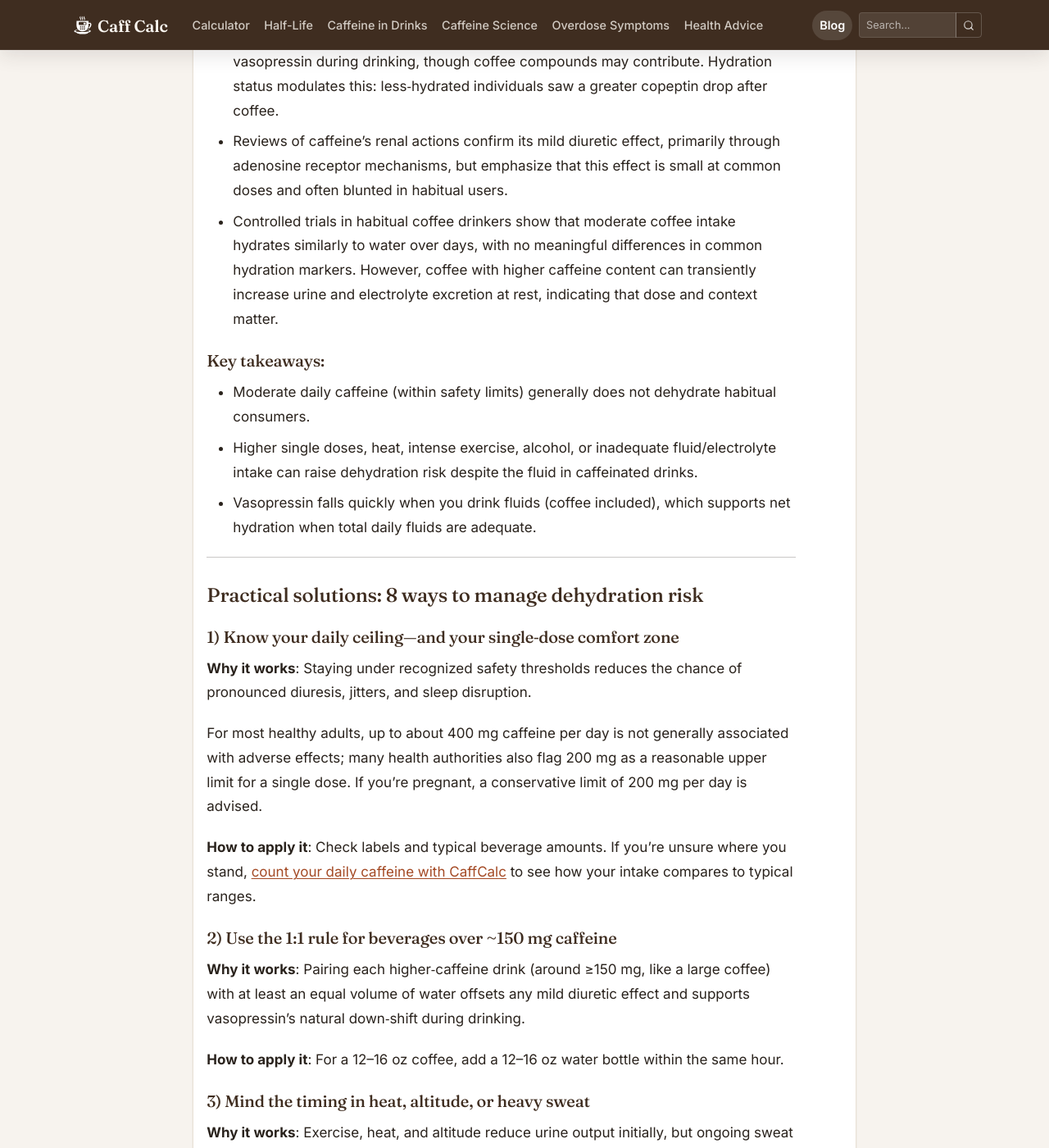
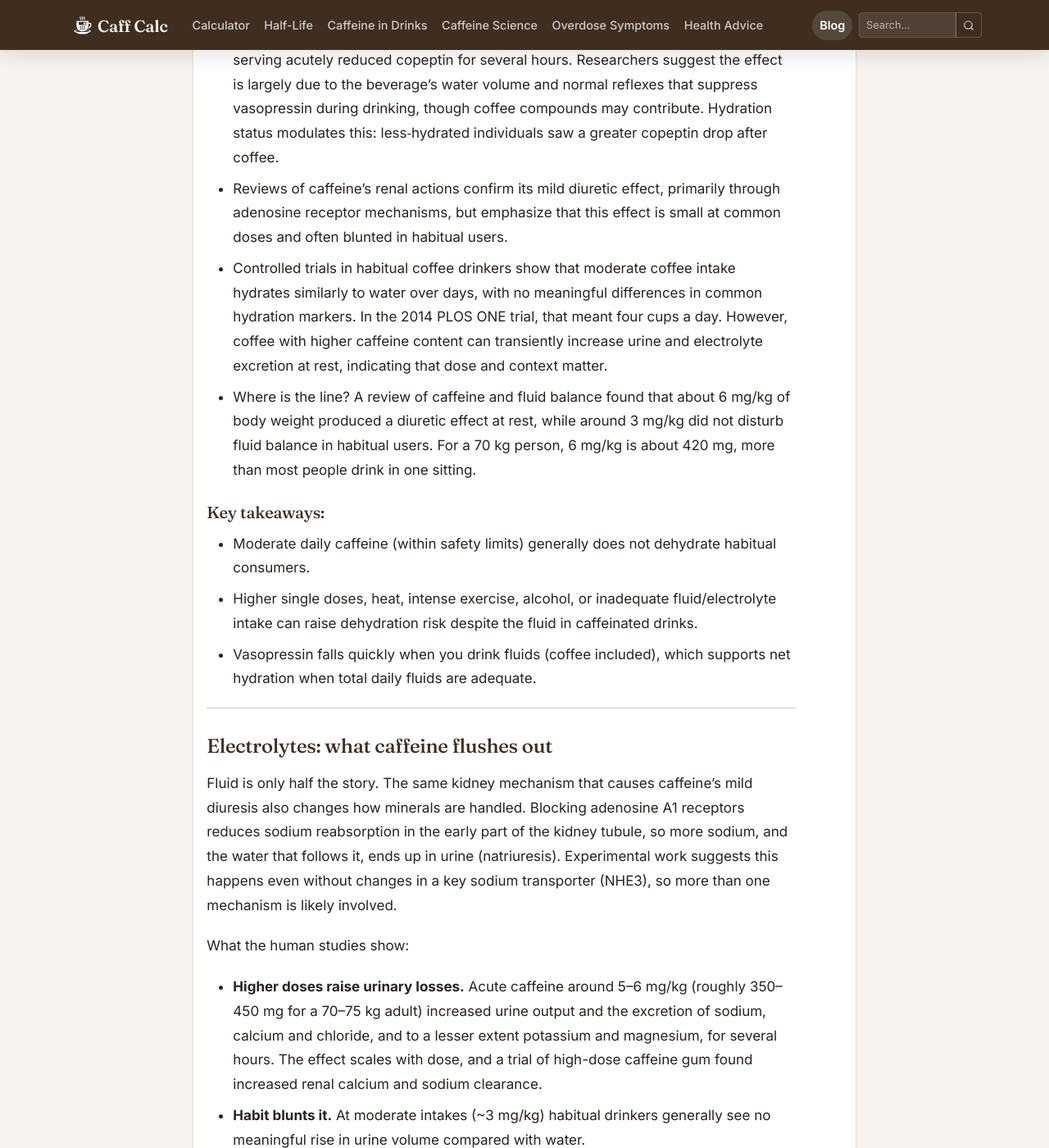
Before and after one commit to IUshakovsky/caff-calc, a Jekyll site: the page built from _posts/2026-03-31-caffeine-vasopressin-dehydration.md, in a window 1280 px wide and 1400 px high, scrolled down 1945 px. Shown: the whole window at 82% size. Built offline with Jekyll 4.4.1, drawn with Linux system fonts in a browser that asks for light colours; comment, search, counter and statistics services are not loaded; some of the changed text lies outside the part shown.

Commit message:
oct 1.2: merge hydration cluster into caffeine-vasopressin-dehydration
Moves dose thresholds, sleep and athlete context from hydration-caffeine
and the electrolyte material from caffeine-electrolyte-balance, with
sources, and redirects their URLs. Title broadened to the main intent:
"Does Caffeine Dehydrate You? Vasopressin, Electrolytes and Real Limits".

Co-Authored-By: Claude Opus 5.5 <noreply@anthropic.com>

```diff
--- a/_posts/2026-03-31-caffeine-vasopressin-dehydration.md
+++ b/_posts/2026-03-31-caffeine-vasopressin-dehydration.md
@@ -1,19 +1,27 @@
 ---
 layout: post
-title: "Caffeine and Vasopressin: A Practical Guide to Dehydration Risk"
+title: "Does Caffeine Dehydrate You? Vasopressin, Electrolytes and Real Limits"
+seo_title: "Does Caffeine Dehydrate You? What the Studies Show"
+description: "Moderate coffee hydrates about as well as water in habitual drinkers. Where the diuretic effect starts, which electrolytes you lose, and how to stay balanced."
 date: 2026-03-31 03:00:00 +0000
-tags: [caffeine and vasopressin, dehydration risk, caffeine hydration, diuretic effect, coffee]
-excerpt: "Is caffeine dehydrating? Learn how caffeine interacts with vasopressin (ADH), what the science says about hydration, and how to manage your intake to reduce dehydration risk."
+last_modified_at: 2026-10-13
+tags: [caffeine and vasopressin, dehydration risk, caffeine hydration, diuretic effect, coffee, caffeine, hydration, sleep, hydration-myths, caffeine-diet, caffeine electrolyte balance, sodium potassium, magnesium, calcium]
+excerpt: "Is caffeine dehydrating? How caffeine interacts with vasopressin (ADH) and your kidneys, which electrolytes it flushes, and the doses where dehydration risk actually starts."
 image: "/assets/images/blog/caffeine-vasopressin-dehydration.jpg"
-redirect_from: /2026/03/31/caffeine-vasopressin-dehydration/
-drinks: [brewed-coffee, black-tea]
-related_posts: [hydration-caffeine, caffeine-electrolyte-balance, caffeine-kidney-stones-prevention]
+redirect_from:
+  - /2026/03/31/caffeine-vasopressin-dehydration/
+  - /blog/hydration-caffeine/
+  - /2025/10/17/hydration-caffeine/
+  - /blog/caffeine-electrolyte-balance/
+  - /2026/03/11/caffeine-electrolyte-balance/
+drinks: [brewed-coffee, black-tea, cola-soda, latte]
+related_posts: [caffeine-kidney-stones-prevention]
 ---
 
 
 You've heard it a thousand times: "Coffee dehydrates you." Yet most of us feel fine after a morning cup—and our daily fluids add up just fine. Where does the truth land?
 
-The answer lives at the intersection of caffeine's mild diuretic effect and vasopressin (also called antidiuretic hormone, or ADH), the body's water‑regulation switch. In this guide, we unpack how caffeine and vasopressin interact, what recent studies show, and how to set simple habits that keep you hydrated—even if you love coffee.
+The answer lives at the intersection of caffeine's mild diuretic effect and vasopressin (also called antidiuretic hormone, or ADH), the body's water‑regulation switch. In this guide, we unpack how caffeine and vasopressin interact, what recent studies show, what caffeine does to your electrolytes, and how to set simple habits that keep you hydrated—even if you love coffee.
 
 Along the way, you'll see when dehydration risks rise, how much caffeine is considered safe, and how to use practical ratios that work in busy, real‑world routines.
 
@@ -42,13 +50,29 @@ Caffeine influences hydration through two main pathways:
 
 - Coffee intake has been linked to lower circulating copeptin (a stable marker that mirrors vasopressin). In a randomized cross‑over experiment, a standard coffee serving acutely reduced copeptin for several hours. Researchers suggest the effect is largely due to the beverage's water volume and normal reflexes that suppress vasopressin during drinking, though coffee compounds may contribute. Hydration status modulates this: less‑hydrated individuals saw a greater copeptin drop after coffee.
 - Reviews of caffeine's renal actions confirm its mild diuretic effect, primarily through adenosine receptor mechanisms, but emphasize that this effect is small at common doses and often blunted in habitual users.
-- Controlled trials in habitual coffee drinkers show that moderate coffee intake hydrates similarly to water over days, with no meaningful differences in common hydration markers. However, coffee with higher caffeine content can transiently increase urine and electrolyte excretion at rest, indicating that dose and context matter.
+- Controlled trials in habitual coffee drinkers show that moderate coffee intake hydrates similarly to water over days, with no meaningful differences in common hydration markers. In the 2014 PLOS ONE trial, that meant four cups a day. However, coffee with higher caffeine content can transiently increase urine and electrolyte excretion at rest, indicating that dose and context matter.
+- Where is the line? A review of caffeine and fluid balance found that about 6 mg/kg of body weight produced a diuretic effect at rest, while around 3 mg/kg did not disturb fluid balance in habitual users. For a 70 kg person, 6 mg/kg is about 420 mg, more than most people drink in one sitting.
 
 ### Key takeaways:
 
 - Moderate daily caffeine (within safety limits) generally does not dehydrate habitual consumers.
 - Higher single doses, heat, intense exercise, alcohol, or inadequate fluid/electrolyte intake can raise dehydration risk despite the fluid in caffeinated drinks.
 - Vasopressin falls quickly when you drink fluids (coffee included), which supports net hydration when total daily fluids are adequate.
+
+---
+
+## Electrolytes: what caffeine flushes out
+
+Fluid is only half the story. The same kidney mechanism that causes caffeine's mild diuresis also changes how minerals are handled. Blocking adenosine A1 receptors reduces sodium reabsorption in the early part of the kidney tubule, so more sodium, and the water that follows it, ends up in urine (natriuresis). Experimental work suggests this happens even without changes in a key sodium transporter (NHE3), so more than one mechanism is likely involved.
+
+What the human studies show:
+
+- **Higher doses raise urinary losses.** Acute caffeine around 5–6 mg/kg (roughly 350–450 mg for a 70–75 kg adult) increased urine output and the excretion of sodium, calcium and chloride, and to a lesser extent potassium and magnesium, for several hours. The effect scales with dose, and a trial of high-dose caffeine gum found increased renal calcium and sodium clearance.
+- **Habit blunts it.** At moderate intakes (~3 mg/kg) habitual drinkers generally see no meaningful rise in urine volume compared with water.
+- **Calcium.** Caffeine can modestly increase urinary calcium and may slightly reduce calcium absorption. If your calcium intake is adequate, this is not usually a problem.
+- **Potassium at extreme intakes.** Case reports link very high caffeine intakes to low blood potassium (hypokalemia), which can cause weakness or cramps. This is rare and not a concern at everyday doses, but severe symptoms after very large intakes need medical care.
+
+The effects peak in the first few hours after a dose and fade as caffeine levels fall.
 
 ---
 
@@ -72,7 +96,7 @@ For most healthy adults, up to about 400 mg caffeine per day is not generally as
 
 **Why it works**: Exercise, heat, and altitude reduce urine output initially, but ongoing sweat losses and inadequate fluid/electrolyte replacement can outpace intake. Caffeine's mild diuresis plus perspiration may increase net fluid loss if you don't plan ahead.
 
-**How to apply it**: Pre‑hydrate with water or an electrolyte beverage before outdoor training, then sip to thirst during activity. Keep caffeine doses modest pre‑workout (e.g., 1–3 mg/kg) and build in water between cups.
+**How to apply it**: Pre‑hydrate with water or an electrolyte beverage before outdoor training, then sip to thirst during activity. Keep caffeine doses modest pre‑workout (e.g., 1–3 mg/kg) and build in water between cups. Sports nutrition research finds that moderate caffeine (3–6 mg/kg) does not compromise hydration when total fluid intake is adequate, so the fluid plan matters more than avoiding caffeine.
 
 ### 4) Don't stack mega doses
 
@@ -84,7 +108,7 @@ For most healthy adults, up to about 400 mg caffeine per day is not generally as
 
 **Why it works**: Sodium helps retain the water you drink. When you consume caffeine without food/electrolytes, you're more likely to notice frequent urination.
 
-**How to apply it**: Pair coffee with a snack containing sodium (e.g., a breakfast with eggs and whole‑grain toast) or choose a low‑sugar electrolyte beverage around workouts or long hot days.
+**How to apply it**: Pair coffee with a snack containing sodium (e.g., a breakfast with eggs and whole‑grain toast) or choose a low‑sugar electrolyte beverage around workouts or long hot days. Meet your daily calcium target, about 1,000 mg for most adults and 1,200 mg for women over 50 and men over 70 (dairy, calcium‑set tofu, fortified plant milks, leafy greens), and eat magnesium sources such as nuts, seeds, legumes and whole grains to cover the small extra losses.
 
 ### 6) Track your personal sensitivity
 
@@ -95,6 +119,8 @@ For most healthy adults, up to about 400 mg caffeine per day is not generally as
 ### 7) Time caffeine away from bedtime
 
 **Why it works**: Caffeine can linger for hours, pushing back sleep and altering overnight vasopressin dynamics, which can fragment sleep and increase nocturnal urine.
+
+A 2023 meta-analysis found that caffeine taken even 6 hours before bed can still shorten sleep by up to about 45 minutes.
 
 **How to apply it**: Set a cut‑off 6–8 hours before your target bedtime. If bed is 10:00 PM, aim to stop caffeine by 2:00–4:00 PM.
 
@@ -118,6 +144,12 @@ Vasopressin tells kidneys to conserve water. Drinking any fluid, including coffe
 
 **Q: Is coffee as hydrating as water?**
 Across days, moderate coffee intake in habitual drinkers appears to hydrate similarly to water based on standard markers. Still, water is simplest for thirst, while coffee and tea can count toward daily fluid goals when you stay within caffeine limits.
+
+**Q: Which electrolytes does caffeine affect most?**
+Sodium and calcium excretion rise the most after larger doses. Potassium and magnesium may also rise, but the effect is smaller and more variable. A normal diet and steady fluids cover these shifts for most people.
+
+**Q: Can caffeine lower my calcium levels long term?**
+Caffeine slightly increases calcium loss in urine and may modestly reduce absorption, but the effect is small when calcium intake is adequate. Hitting your daily calcium target offsets it.
 
 **Q: What about energy drinks?**
 Some energy drinks contain high caffeine with little sodium or carbohydrate, which can be less hydrating than water. Others with electrolytes and moderate caffeine may hydrate similarly to water at rest. Read labels and keep total daily caffeine in check.
@@ -149,6 +181,16 @@ Scientific sources supporting this article:
 - [Sims et al. 2017, Nutrients: Coffee with High but Not Low Caffeine Content Augments Fluid and Electrolyte Excretion at Rest](https://pmc.ncbi.nlm.nih.gov/articles/PMC5563313/)
 - [Arnadottir et al. 2025, Coffee intake and the vasopressin system: epidemiological and experimental study](https://pmc.ncbi.nlm.nih.gov/articles/PMC12421983/)
 - [Chen et al. 2016, J Appl Physiol: Mechanisms of caffeine‑induced diuresis (review)](https://pubmed.ncbi.nlm.nih.gov/27225921/)
+- [Review (2003): Caffeine ingestion and fluid balance](https://pubmed.ncbi.nlm.nih.gov/12834577/)
+- [Journal of the International Society of Sports Nutrition: Caffeine and athletic performance](https://jissn.biomedcentral.com/articles/10.1186/s12970-020-00383-4)
+- [Sleep Medicine Reviews (2023): Caffeine effects on sleep (meta-analysis)](https://pubmed.ncbi.nlm.nih.gov/36870101/)
+- [Am J Physiol Renal Physiol (2015): Caffeine-induced diuresis/natriuresis independent of NHE3](https://pmc.ncbi.nlm.nih.gov/articles/PMC4587593/)
+- [Front Physiol (2014): Adenosine A1 receptors and proximal tubule sodium reabsorption](https://pmc.ncbi.nlm.nih.gov/articles/PMC4383091/)
+- [Nutrients (2021): High-dose caffeine gum increases renal calcium and sodium clearance](https://pubmed.ncbi.nlm.nih.gov/33852164/)
+- [Am J Clin Nutr (2014): Caffeine intake and risk of kidney stones—urine electrolyte changes](https://pmc.ncbi.nlm.nih.gov/articles/PMC4232021/)
+- [Case report (2021): Caffeine-induced hypokalemia](https://pmc.ncbi.nlm.nih.gov/articles/PMC8272359/)
+- [NIH ODS: Calcium—Health Professional Fact Sheet](https://ods.od.nih.gov/factsheets/Calcium-HealthProfessional/)
+- [Harvard Health: The buzz about caffeine and health](https://www.health.harvard.edu/staying-healthy/the-buzz-about-caffeine-and-health)
 - [FDA: Warning on pure and highly concentrated caffeine products](https://www.fda.gov/food/information-select-dietary-supplement-ingredients-and-other-substances/fda-warns-consumers-about-pure-and-highly-concentrated-caffeine)
 
 ---
```
Also changed, not shown: _posts/2025-10-17-hydration-caffeine.md (deleted, +0 -141 lines), _posts/2025-11-07-caffeine-addictive-withdrawal-symptoms.md (+1 -1 lines), _posts/2026-02-22-caffeine-skin-health-effects-limits.md (+1 -1 lines), _posts/2026-02-24-caffeine-kidney-stones-prevention.md (+1 -1 lines), _posts/2026-03-11-caffeine-electrolyte-balance.md (deleted, +0 -178 lines), _posts/2026-03-12-caffeine-nutrition-optimization.md (+2 -2 lines), _posts/2026-06-29-caffeine-nutrient-intake.md (+1 -1 lines).
